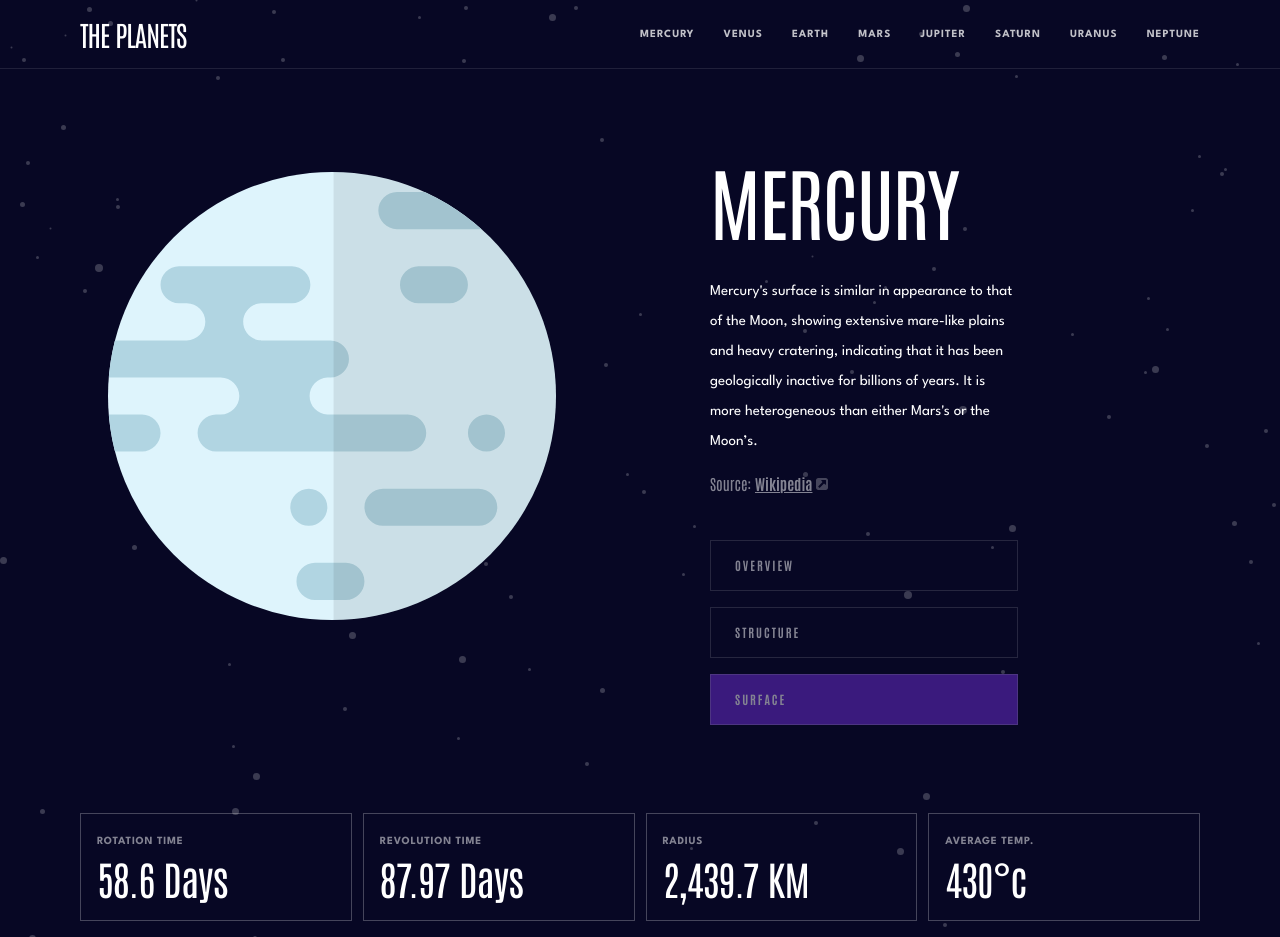
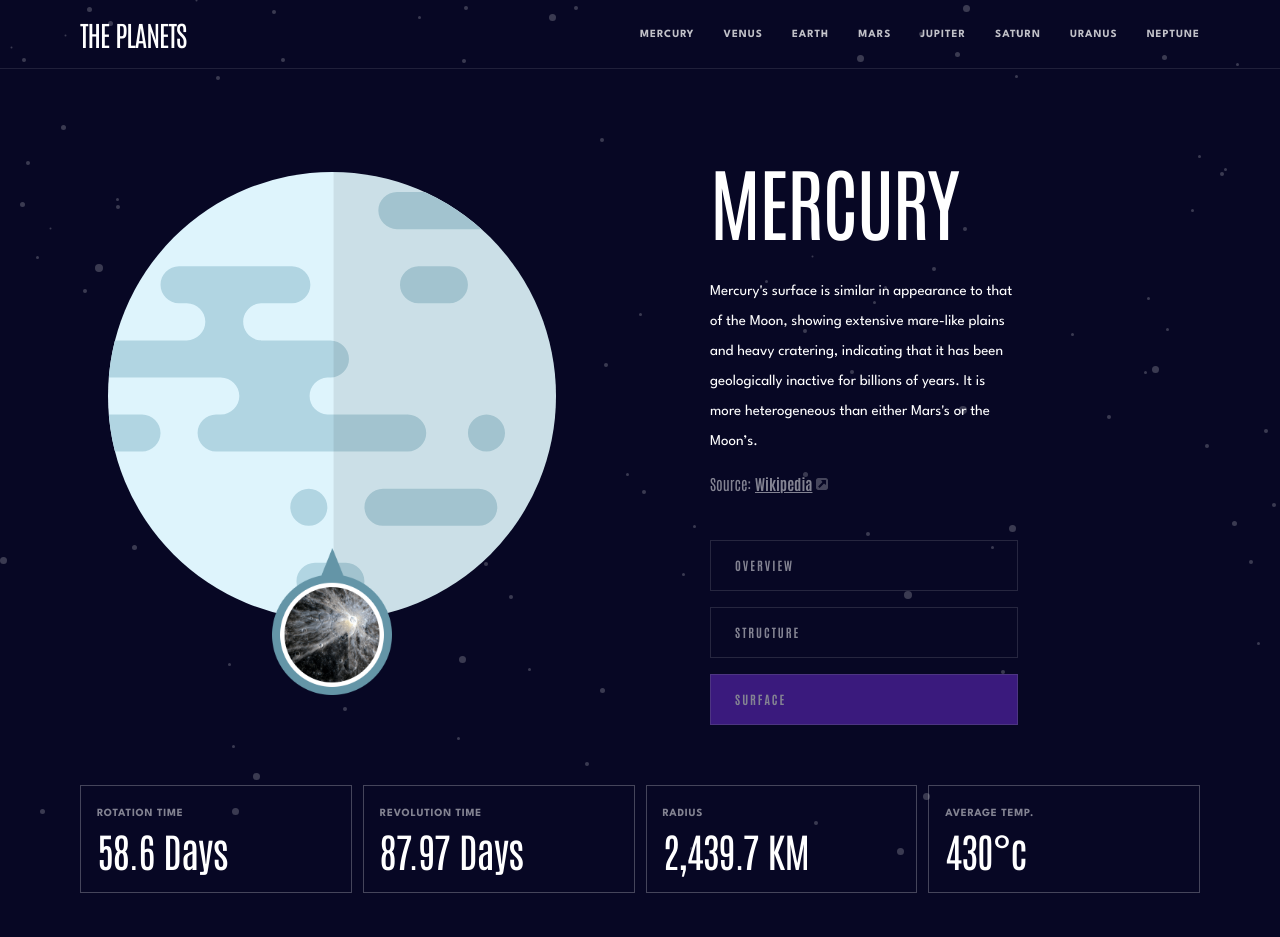
Before and after one commit to DemetreBerdzenadze7/planets-site, a React (Vite) app: page /Mercury in a window 1280 px wide. Both pictures are taken after a click on the button "SURFACE". After the commit the page ends 909 px from the top, so only its background shows below. Built offline with nearby package versions, Linux system fonts and the light colour scheme.

Commit message:
fix: adjust margin for PlanetDescription component and enhance structure in PlanetHero component for better layout

```diff
--- a/src/components/planets/PlanetDescription.tsx
+++ b/src/components/planets/PlanetDescription.tsx
@@ -3,7 +3,7 @@ import { stats } from "./planetType";
 
 const PlanetDescription = ({ planet }: { planet: Planet }) => {
   return (
-    <div className="flex flex-col gap-2 mt-7 md:grid md:grid-cols-4 md:gap-2.75 lg:mt-22 ">
+    <div className="flex flex-col gap-2 mt-7 md:grid md:grid-cols-4 md:gap-2.75 lg:mt-15 ">
       {stats.map((stat) => (
         <div
           key={stat.key}
--- a/src/components/planets/PlanetHero.tsx
+++ b/src/components/planets/PlanetHero.tsx
@@ -5,11 +5,27 @@ import type { Planet } from "./planetType";
 const PlanetHero = ({ planet }: { planet: Planet }) => {
   const { activeTab } = usePlanet();
   return (
-    <div className="flex flex-col items-center mt-15.75 lg:flex-row lg:justify-center">
+    <div className="flex flex-col relative items-center mt-15.75 lg:flex-row lg:justify-center">
       <img
-        src={planet.images.planet}
+        src={
+          activeTab === "overview"
+            ? planet.images.planet
+            : activeTab === "structure"
+              ? planet.images.internal
+              : planet.images.planet
+        }
         alt={planet.name}
         className="lg:w-[40%] md:mb-20"
+      />
+
+      <img
+        src={activeTab === "surface" ? planet.images.geology : undefined}
+        alt={planet.name}
+        className={
+          activeTab === "surface"
+            ? "block absolute w-20  top-50 lg:top-100 lg:left-48 lg:w-30"
+            : "hidden"
+        }
       />
 
       <div className="md:flex md:gap-17.25 md:items-center lg:flex-col lg:w-[55%] lg:gap-10">
```
